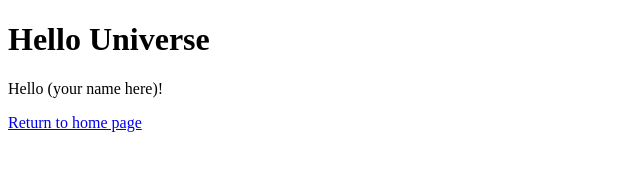
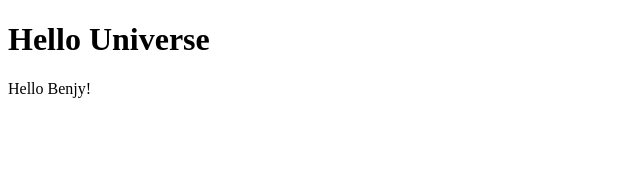
Before and after one commit to b-rosen/ELEN4010, a plain HTML site: page author.html in a window 1280 px wide. Shown: the whole page, without its empty margins (0-640 px from the left). Drawn offline with Linux system fonts and the light colour scheme.

Commit message:
Attempting to fix azure

```diff
--- a/author.html
+++ b/author.html
@@ -1,14 +1,13 @@
 <!DOCTYPE html>
 <html lang="en">
 <head>
-<title>Hello Universe</title>
-<meta charset="utf-8" />
+	<title>Hello Universe</title>
+	<meta charset="utf-8" />
 </head>
 <body>
-<h1>Hello Universe</h1>
-<p>
-Hello (your name here)!
-</p>
-<p><a href="index.html">Return to home page</a></p>
+	<h1>Hello Universe</h1>
+	<p>
+	Hello Benjy!
+	</p>
 </body>
 </html>
```
